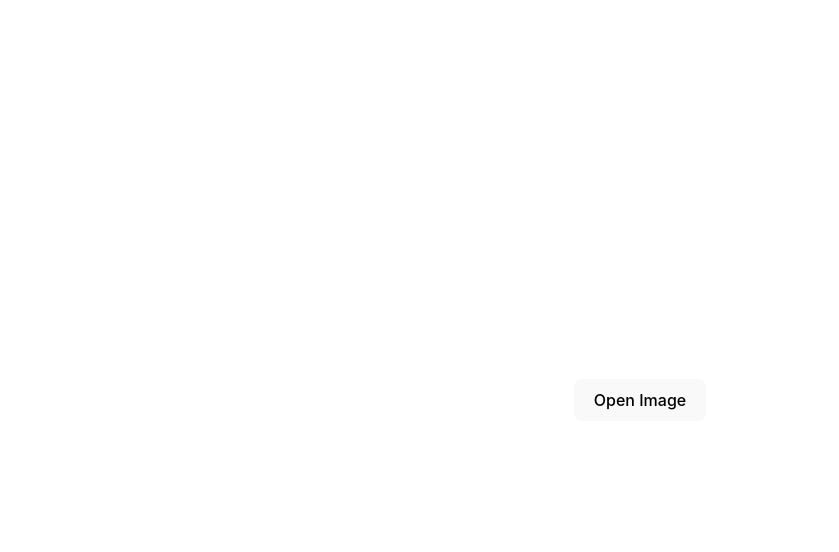
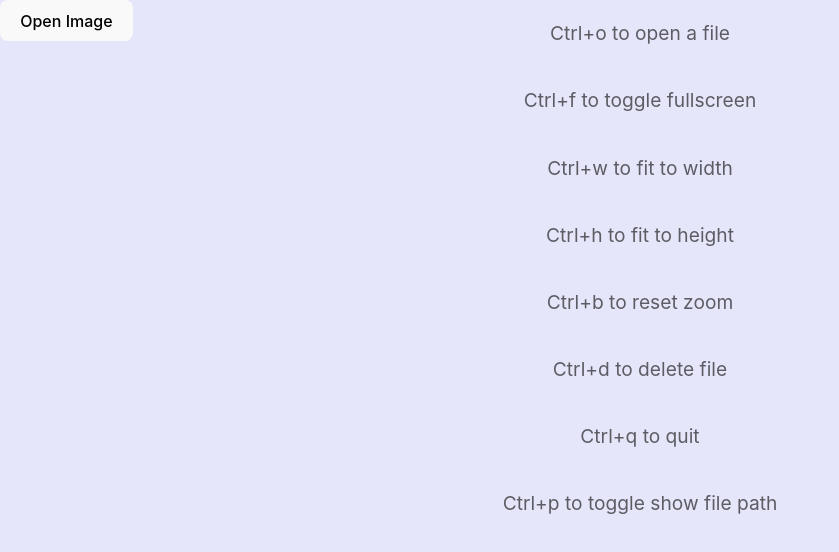
Before and after one commit to cleamoon/Elim-Electron_Image_Viewer, a Vue app: page / in a window 1280 px wide. Shown: the top 552 px of the page, without its empty margins (0-839 px from the left). Built offline with nearby package versions, Linux system fonts and the light colour scheme.

Commit message:
Improve image view

```diff
--- a/src/renderer/components/Image.vue
+++ b/src/renderer/components/Image.vue
@@ -2,6 +2,7 @@
 import { watchEffect } from "vue";
 import { image, imageStyle, showFilePath } from "./ImageStates.vue";
 import { file, openImage } from "./FileManager.vue";
+import Help from "./Help.vue";
 
 watchEffect(() => {
   file.value && window.fileManaging.readImage(file.value)
@@ -11,11 +12,16 @@ watchEffect(() => {
 
 <template>
   <div id="main">
-    <img :src="image" v-if="image" :style="imageStyle" />
-    <div v-if="showFilePath" id="info">
-      {{ file }}
+    <div v-if="Boolean(image)" :style="{ width: '100%', height: '100%' }">
+      <img :src="image" v-if="image" :style="imageStyle" />
+      <div v-if="showFilePath" id="info">
+        {{ file }}
+      </div>
     </div>
-    <button @click="openImage" v-if="!Boolean(image)">Open Image</button>
+    <div v-if="!Boolean(image)" :style="{ width: '100%', height: '100%' }">
+      <Help />
+      <button @click="openImage" id="button">Open Image</button>
+    </div>
   </div>
 </template>
 
@@ -28,6 +34,7 @@ watchEffect(() => {
   justify-content: center;
   width: 100vw;
   height: 100vh;
+  background-color: lavender;
 }
 
 #info {
@@ -40,4 +47,12 @@ watchEffect(() => {
   color: rgba(50, 255, 50, 1);
   background-color: rgba(10, 10, 10, 0.6);
 }
+
+#button {
+  position: absolute;
+  left: 0;
+  top: 0;
+  right: auto;
+  bottom: auto;
+}
 </style>
```
